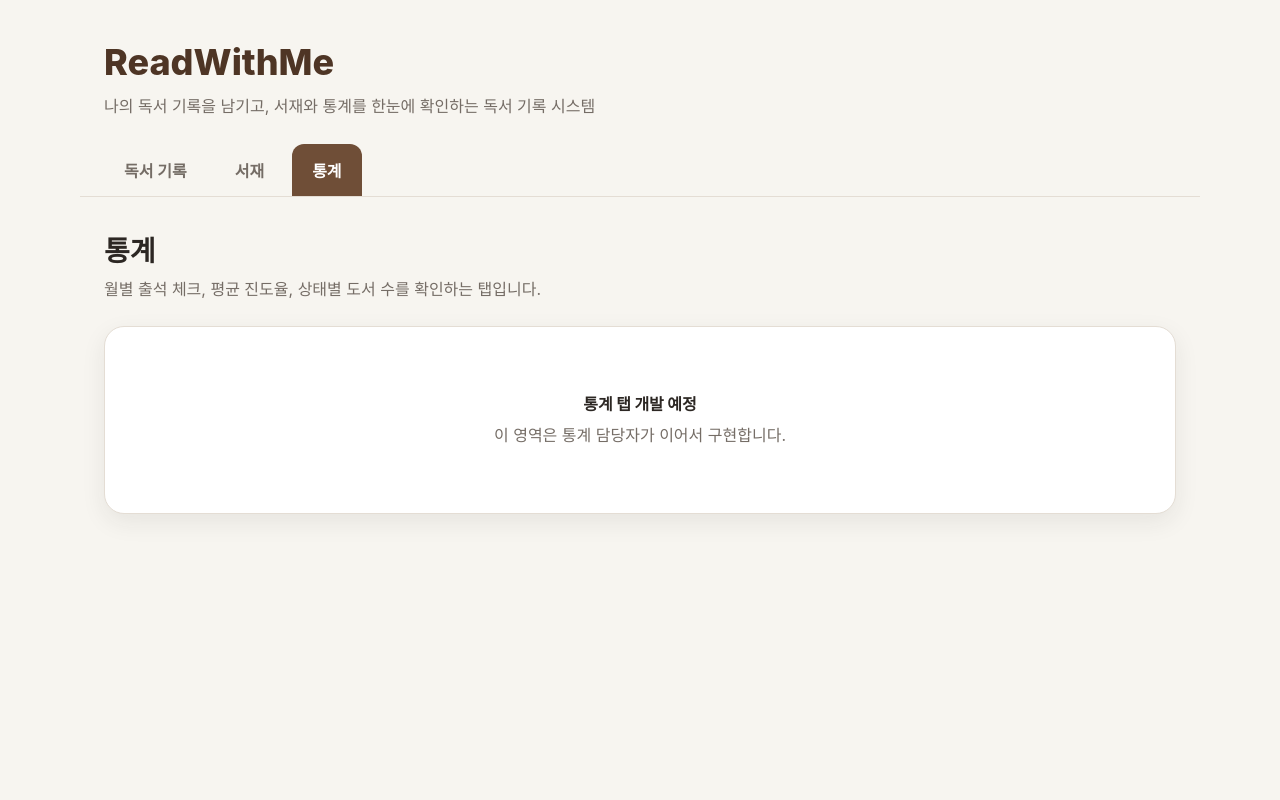
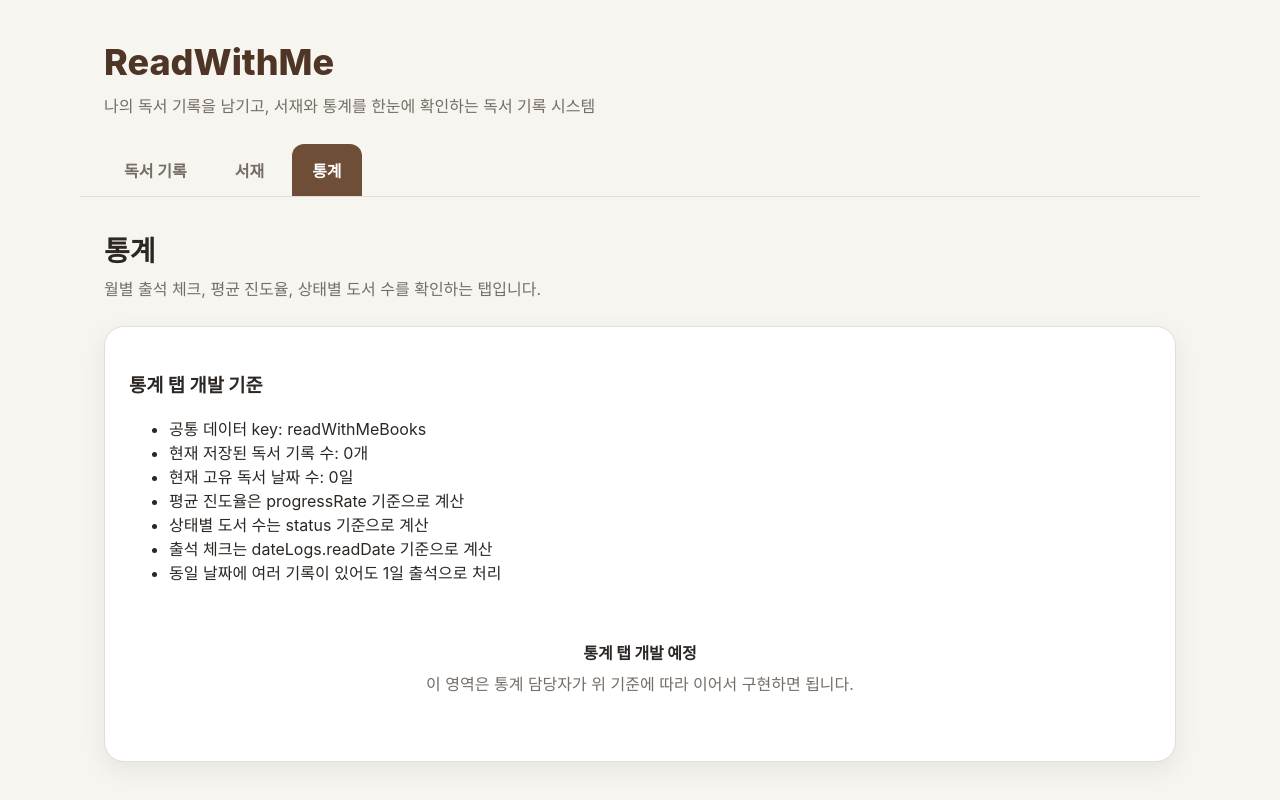
Before and after one commit to trytur/read-with-me, a React (Vite) app: page / in a window 1280 px wide. Both pictures are taken after a click on the button "통계". Shown: the top 800 px of the page. Built offline with nearby package versions, Linux system fonts and the light colour scheme.

Commit message:
docs: add statistics tab handoff guide

```diff
--- a/src/pages/StatisticsPage.jsx
+++ b/src/pages/StatisticsPage.jsx
@@ -1,6 +1,38 @@
 import EmptyState from "../components/common/EmptyState";
+import { getBooksFromStorage } from "../utils/bookStorage";
 
 function StatisticsPage() {
+  const savedBooks = getBooksFromStorage();
+
+  const uniqueReadDates = new Set(
+    savedBooks.flatMap((book) =>
+      Array.isArray(book.dateLogs)
+        ? book.dateLogs.map((dateLog) => dateLog.readDate)
+        : []
+    )
+  );
+
+  /*
+    TODO: 통계 탭 담당자 구현 기준
+
+    1. localStorage의 readWithMeBooks 데이터를 기준으로 통계를 계산한다.
+    2. 평균 진도율:
+       - progressRate 전체 평균
+    3. 상태별 도서 수:
+       - status가 "읽고 싶음"인 도서 수
+       - status가 "읽는 중"인 도서 수
+       - status가 "완독"인 도서 수
+    4. 총 독서 일수:
+       - dateLogs.readDate 기준
+       - 동일 날짜에 여러 기록이 있어도 1일로 처리
+       - Set을 사용해 중복 제거
+    5. 월별 출석 체크:
+       - dateLogs.readDate를 기준으로 달력에 표시
+       - 이전/다음 월 이동 가능
+    6. 시각화:
+       - 상태별 도서 수 또는 진도율 통계를 도넛 차트로 표시
+  */
+
   return (
     <section className="page-section">
       <div className="page-header">
@@ -12,10 +44,22 @@ function StatisticsPage() {
         </div>
       </div>
 
-      <div className="card">
+      <div className="card handoff-card">
+        <h3 className="section-title">통계 탭 개발 기준</h3>
+
+        <ul className="handoff-list">
+          <li>공통 데이터 key: readWithMeBooks</li>
+          <li>현재 저장된 독서 기록 수: {savedBooks.length}개</li>
+          <li>현재 고유 독서 날짜 수: {uniqueReadDates.size}일</li>
+          <li>평균 진도율은 progressRate 기준으로 계산</li>
+          <li>상태별 도서 수는 status 기준으로 계산</li>
+          <li>출석 체크는 dateLogs.readDate 기준으로 계산</li>
+          <li>동일 날짜에 여러 기록이 있어도 1일 출석으로 처리</li>
+        </ul>
+
         <EmptyState
           title="통계 탭 개발 예정"
-          description="이 영역은 통계 담당자가 이어서 구현합니다."
+          description="이 영역은 통계 담당자가 위 기준에 따라 이어서 구현하면 됩니다."
         />
       </div>
     </section>
```
